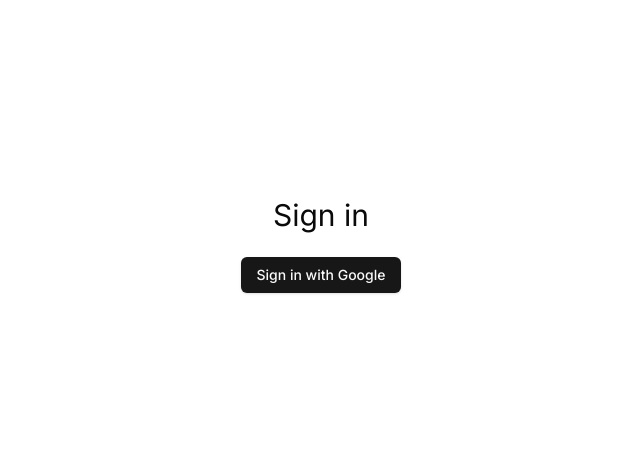
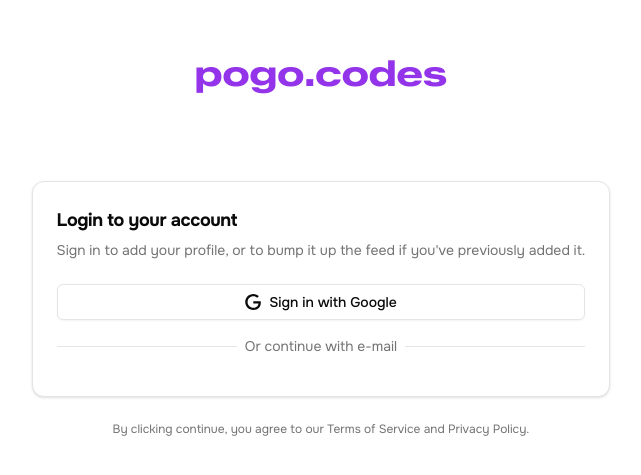
Before and after one commit to lukewheeleruk/pogocodes-v2, a Next.js app: page /signin in a window 1280 px wide. Shown: the part 155-630 px from the top of the page, without its empty margins (319-960 px from the left). Built offline with nearby package versions, Linux system fonts and the light colour scheme; no server answers; the database is empty.

Commit message:
various improvements

```diff
--- a/app/globals.css
+++ b/app/globals.css
@@ -8,8 +8,6 @@
   }
 }
 
-
-
 @layer base {
   :root {
     --background: 0 0% 100%;
@@ -18,7 +16,7 @@
     --card-foreground: 0 0% 3.9%;
     --popover: 0 0% 100%;
     --popover-foreground: 0 0% 3.9%;
-    --primary: 0 0% 9%;
+    --primary: 271.5 81.3% 55.9%;
     --primary-foreground: 0 0% 98%;
     --secondary: 0 0% 96.1%;
     --secondary-foreground: 0 0% 9%;
@@ -66,8 +64,6 @@
   }
 }
 
-
-
 @layer base {
   * {
     @apply border-border;
--- a/app/layout.js
+++ b/app/layout.js
@@ -1,10 +1,12 @@
 import { Inter } from "next/font/google";
+import { Onest } from "next/font/google";
 import "./globals.css";
 import { AuthProvider } from "@/app/lib/context/AuthContext";
 import { PlayersProvider } from "@/app/lib/context/PlayersContext";
 import { Toaster } from "@/components/ui/sonner";
 
 const inter = Inter({ subsets: ["latin"] });
+const onest = Onest({ subsets: ["latin"] });
 
 export const metadata = {
   title: "Pogocodes v2",
@@ -14,10 +16,10 @@
 export default function RootLayout({ children }) {
   return (
     <html lang="en">
-      <body className={inter.className}>
+      <body className={`${onest.className}`}>
         <AuthProvider>
           <PlayersProvider>
-            {children}
+            <div className="max-w-[720px] mx-auto">{children}</div>
             <Toaster richColors position="bottom-center" />
           </PlayersProvider>
         </AuthProvider>
--- a/app/signin/page.js
+++ b/app/signin/page.js
@@ -3,6 +3,20 @@
 import { auth } from "@/app/lib/firebase";
 import { GoogleAuthProvider, signInWithPopup } from "firebase/auth";
 import { Button } from "@/components/ui/button";
+import {
+  Card,
+  CardContent,
+  CardHeader,
+  CardTitle,
+  CardFooter,
+  CardDescription,
+} from "@/components/ui/card";
+import localFont from "next/font/local";
+
+const myFont = localFont({
+  src: "../../public/ZalandoSansExpanded-VariableFont_wght.ttf",
+  variable: "--font-zalando",
+});
 
 export default function SignInPage() {
   const handleGoogleSignIn = async () => {
@@ -17,9 +31,47 @@
   };
 
   return (
-    <div className="flex flex-col items-center justify-center h-screen">
-      <h1 className="text-3xl mb-6">Sign in</h1>
-      <Button onClick={handleGoogleSignIn}>Sign in with Google</Button>
+    <div className="flex flex-col items-center justify-center h-screen gap-6">
+      <span
+        className={`text-4xl text-primary font-bold mb-16 ${myFont.className}`}
+      >
+        pogo.codes
+      </span>
+      <Card className="mx-8">
+        <CardHeader>
+          <CardTitle className="text-lg font-bold">
+            Login to your account
+          </CardTitle>
+          <CardDescription>
+            Sign in to add your profile, or to bump it up the feed if you've
+            previously added it.
+          </CardDescription>
+        </CardHeader>
+        <CardContent>
+          <Button
+            variant="outline"
+            onClick={handleGoogleSignIn}
+            className="w-full"
+          >
+            <svg xmlns="http://www.w3.org/2000/svg" viewBox="0 0 24 24">
+              <path
+                d="M12.48 10.92v3.28h7.84c-.24 1.84-.853 3.187-1.787 4.133-1.147 1.147-2.933 2.4-6.053 2.4-4.827 0-8.6-3.893-8.6-8.72s3.773-8.72 8.6-8.72c2.6 0 4.507 1.027 5.907 2.347l2.307-2.307C18.747 1.44 16.133 0 12.48 0 5.867 0 .307 5.387.307 12s5.56 12 12.173 12c3.573 0 6.267-1.173 8.373-3.36 2.16-2.16 2.84-5.213 2.84-7.667 0-.76-.053-1.467-.173-2.053H12.48z"
+                fill="currentColor"
+              />
+            </svg>
+            Sign in with Google
+          </Button>
+          <div className="my-4 after:border-border relative text-center text-sm after:absolute after:inset-0 after:top-1/2 after:z-0 after:flex after:items-center after:border-t">
+            <span className="bg-card text-muted-foreground relative z-10 px-2">
+              Or continue with e-mail
+            </span>
+          </div>
+        </CardContent>
+      </Card>
+      <div className="text-muted-foreground *:[a]:hover:text-primary text-center text-xs text-balance *:[a]:underline *:[a]:underline-offset-4">
+        By clicking continue, you agree to our <a href="#">Terms of Service</a>{" "}
+        and <a href="#">Privacy Policy</a>.
+      </div>
     </div>
   );
 }
--- a/app/submit/page.js
+++ b/app/submit/page.js
@@ -1,10 +1,18 @@
 import SubmitProfileForm from "@/app/ui/SubmitProfileForm";
+import localFont from "next/font/local";
+
+const myFont = localFont({
+  src: "../../public/ZalandoSansExpanded-VariableFont_wght.ttf",
+  variable: "--font-zalando",
+});
 
 export default function SubmitPage() {
   return (
-    <div className="flex flex-col mx-auto p-4">
-      <h1 className="text-2xl font-bold mb-4">Submit Your Profile</h1>
-      <p className="mb-4">
+    <div className="flex flex-col mx-auto p-4 items-center">
+      <h1 className={`text-2xl font-bold mb-4 ${myFont.className}`}>
+        Submit your profile
+      </h1>
+      <p className="mb-12 text-center">
         Add or update your Pokemon Go friend code profile to connect with other
         trainers around the world!
       </p>
--- /dev/null
+++ b/app/ui/AddProfileButton.js
@@ -0,0 +1,67 @@
+"use client";
+
+import { useEffect, useState } from "react";
+import { useRouter } from "next/navigation";
+import { Button } from "@/components/ui/button";
+
+const BUMP_COOLDOWN = 12 * 60 * 60 * 1000; // 12 hours in ms
+
+export default function AddProfileButton({ profile, user }) {
+  const router = useRouter();
+  const [timeLeft, setTimeLeft] = useState(0);
+
+  // Update remaining time for bump cooldown
+  useEffect(() => {
+    if (!profile?.lastBump) return;
+
+    const getLastBumpMs = () => {
+      if (typeof profile.lastBump?.toMillis === "function") {
+        return profile.lastBump.toMillis();
+      }
+      return profile.lastBump;
+    };
+
+    const updateTime = () => {
+      const now = Date.now();
+      const lastBumpMs = getLastBumpMs();
+      const remaining = Math.max(lastBumpMs + BUMP_COOLDOWN - now, 0);
+      setTimeLeft(remaining);
+    };
+
+    updateTime(); // initial calculation
+    const interval = setInterval(updateTime, 1000); // update every second
+
+    return () => clearInterval(interval);
+  }, [profile?.lastBump]);
+
+  const formatTime = (ms) => {
+    const totalSeconds = Math.floor(ms / 1000);
+    const hours = Math.floor(totalSeconds / 3600);
+    const minutes = Math.floor((totalSeconds % 3600) / 60);
+    const seconds = totalSeconds % 60;
+
+    if (hours > 0) return `${hours}h`;
+    if (minutes > 0) return `${minutes}m`;
+    return `${seconds}s`;
+  };
+
+  const handleClick = () => {
+    if (user) {
+      router.push("/submit");
+    } else {
+      router.push("/signin");
+    }
+  };
+
+  const bumpDisabled = profile && timeLeft > 0;
+
+  return (
+    <Button size="lg" onClick={handleClick} disabled={bumpDisabled}>
+      {profile
+        ? bumpDisabled
+          ? `Bump profile in ${formatTime(timeLeft)}`
+          : "Bump your profile"
+        : "Add your profile"}
+    </Button>
+  );
+}
--- a/app/ui/Controls.js
+++ b/app/ui/Controls.js
@@ -1,37 +1,32 @@
 import Filters from "./Filters";
-import { useRouter } from "next/navigation";
+import localFont from "next/font/local";
+import { signOut } from "firebase/auth";
 import { auth } from "@/app/lib/firebase";
-import { signOut } from "firebase/auth";
 import { useAuthContext } from "@/app/lib/context/AuthContext";
+import AddProfileButton from "./AddProfileButton";
 import { Button } from "@/components/ui/button";
 
+const myFont = localFont({
+  src: "../../public/ZalandoSansExpanded-VariableFont_wght.ttf",
+  variable: "--font-zalando",
+});
+
 export default function Controls({ countries }) {
-  const router = useRouter();
   const { user, profile } = useAuthContext();
-
-  const handleAddProfileClick = () => {
-    if (user) {
-      router.push("/submit");
-    } else {
-      router.push("/signin");
-    }
-  };
 
   return (
     <div className="flex flex-col justify-between">
       <div className="flex flex-col">
-        <div className="flex flex-col text-center p-8 gap-6 border-b">
-          <h1 className="text-4xl font-bold">
+        <div className="flex flex-col text-center md:text-left p-8 gap-6 border-b">
+          <h1 className={`text-4xl font-bold text-balance ${myFont.className}`}>
             Browse Pokemon Go friend codes from around the world.
           </h1>
-          <p>
+          <p className="text-muted-foreground">
             Filter by country, team, and tag such as gifts or raids. Add your
             profile to get added by other trainers!
           </p>
-          <div className="flex flex-col items-center gap-2">
-            <Button onClick={handleAddProfileClick}>
-              {profile ? "Bump your profile" : "Add your profile"}
-            </Button>
+          <div className="flex flex-col md:flex-row items-center gap-2">
+            <AddProfileButton profile={profile} user={user} />
 
             {user && (
               <Button variant="outline" onClick={() => signOut(auth)}>
@@ -44,7 +39,6 @@
           <Filters countries={countries} />
         </div>
       </div>
-      <div className="flex flex-col gap-2"></div>
     </div>
   );
 }
--- a/app/ui/PlayerList.js
+++ b/app/ui/PlayerList.js
@@ -14,7 +14,12 @@
         ))}
       </div>
       <div className="py-6 mx-auto">
-        <Button className="w-64" onClick={handleLoadMore} disabled={loading}>
+        <Button
+          variant="outline"
+          className="w-64"
+          onClick={handleLoadMore}
+          disabled={loading}
+        >
           {loading ? "Loading..." : "Load more"}
         </Button>
       </div>
--- a/components/ui/card.jsx
+++ b/components/ui/card.jsx
@@ -1,65 +1,50 @@
-import * as React from "react";
+import * as React from "react"
 
-import { cn } from "@/app/utils";
+import { cn } from "@/lib/utils"
 
 const Card = React.forwardRef(({ className, ...props }, ref) => (
   <div
     ref={ref}
-    className={cn(
-      "rounded-xl border bg-card text-card-foreground shadow",
-      className
-    )}
-    {...props}
-  />
-));
-Card.displayName = "Card";
+    className={cn("rounded-xl border bg-card text-card-foreground shadow", className)}
+    {...props} />
+))
+Card.displayName = "Card"
 
 const CardHeader = React.forwardRef(({ className, ...props }, ref) => (
   <div
     ref={ref}
     className={cn("flex flex-col space-y-1.5 p-6", className)}
-    {...props}
-  />
-));
-CardHeader.displayName = "CardHeader";
+    {...props} />
+))
+CardHeader.displayName = "CardHeader"
 
 const CardTitle = React.forwardRef(({ className, ...props }, ref) => (
   <div
     ref={ref}
     className={cn("font-semibold leading-none tracking-tight", className)}
-    {...props}
-  />
-));
-CardTitle.displayName = "CardTitle";
+    {...props} />
+))
+CardTitle.displayName = "CardTitle"
 
 const CardDescription = React.forwardRef(({ className, ...props }, ref) => (
   <div
     ref={ref}
     className={cn("text-sm text-muted-foreground", className)}
-    {...props}
-  />
-));
-CardDescription.displayName = "CardDescription";
+    {...props} />
+))
+CardDescription.displayName = "CardDescription"
 
 const CardContent = React.forwardRef(({ className, ...props }, ref) => (
   <div ref={ref} className={cn("p-6 pt-0", className)} {...props} />
-));
-CardContent.displayName = "CardContent";
+))
+CardContent.displayName = "CardContent"
 
 const CardFooter = React.forwardRef(({ className, ...props }, ref) => (
   <div
     ref={ref}
     className={cn("flex items-center p-6 pt-0", className)}
-    {...props}
-  />
-));
-CardFooter.displayName = "CardFooter";
+    {...props} />
+))
+CardFooter.displayName = "CardFooter"
 
-export {
-  Card,
-  CardHeader,
-  CardFooter,
-  CardTitle,
-  CardDescription,
-  CardContent,
-};
+export { Card, CardHeader, CardFooter, CardTitle, CardDescription, CardContent }
```
Also changed, not shown: app/ui/Filters.js (+7 -1 lines), app/ui/Player.js (+38 -25 lines), app/ui/PlayerControlButtons.js (+10 -13 lines), public/ZalandoSansExpanded-VariableFont_wght.ttf (added).
